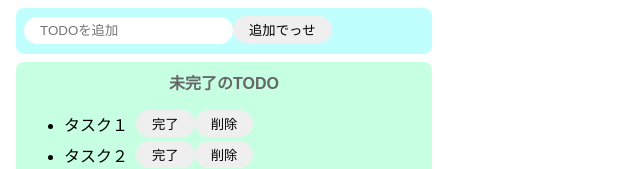
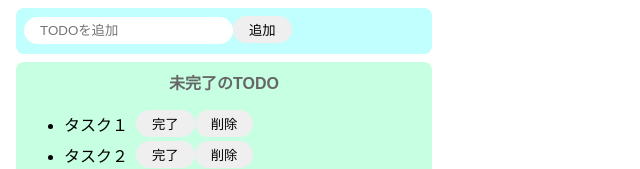
Before and after one commit to IshigureTomoki/TODOReact, a React (Create React App) app: page / in a window 1280 px wide. Shown: the top 169 px of the page, without its empty margins (0-640 px from the left). Built offline with nearby package versions, Linux system fonts and the light colour scheme.

Commit message:
ボタン文字の修正

```diff
--- a/src/App.jsx
+++ b/src/App.jsx
@@ -6,7 +6,7 @@ export const App = () => {
     <>
       <div className="input-area">
         <input placeholder="TODOを追加" />
-        <button>追加でっせ</button>
+        <button>追加</button>
       </div>
       <div className="incomplete-area">
         <p className="title">未完了のTODO</p>
```
